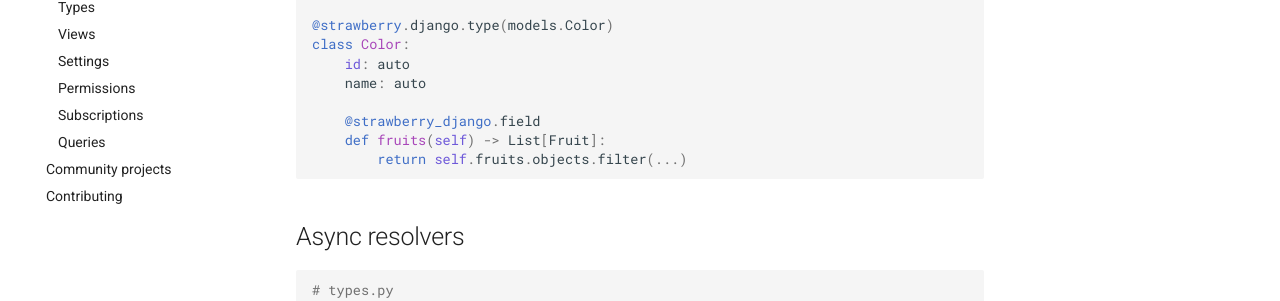
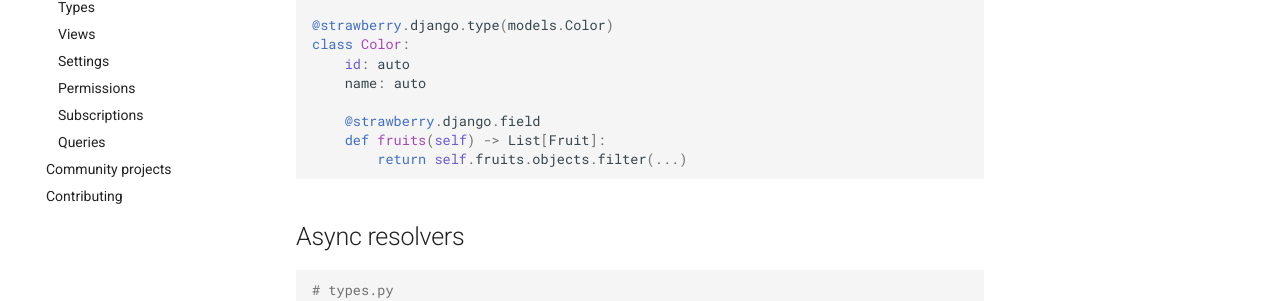
Before and after one commit to strawberry-graphql/strawberry-django, an MkDocs documentation site: the page built from docs/references/resolvers.md, in a window 1280 px wide and 900 px high. Shown: the part 427-728 px from the top of the window. Built offline with MkDocs 1.6.1 and Material for MkDocs 9.7.7, drawn with Linux system fonts in a browser that asks for light colours; comment, search, counter and statistics services are not loaded.

Commit message:
fix(docs): tweak decorator

````diff
--- a/docs/references/resolvers.md
+++ b/docs/references/resolvers.md
@@ -17,7 +17,7 @@ class Color:
     id: auto
     name: auto
 
-    @strawberry_django.field
+    @strawberry.django.field
     def fruits(self) -> List[Fruit]:
         return self.fruits.objects.filter(...)
 ```
````
